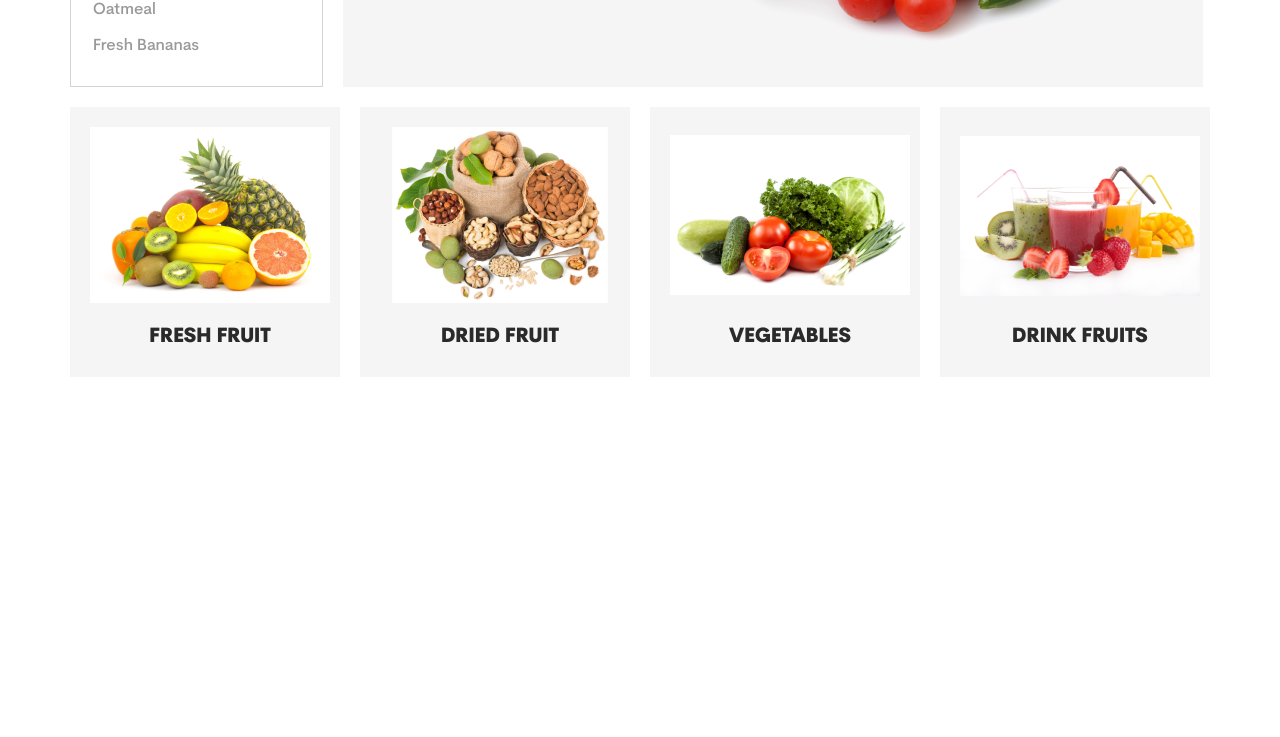
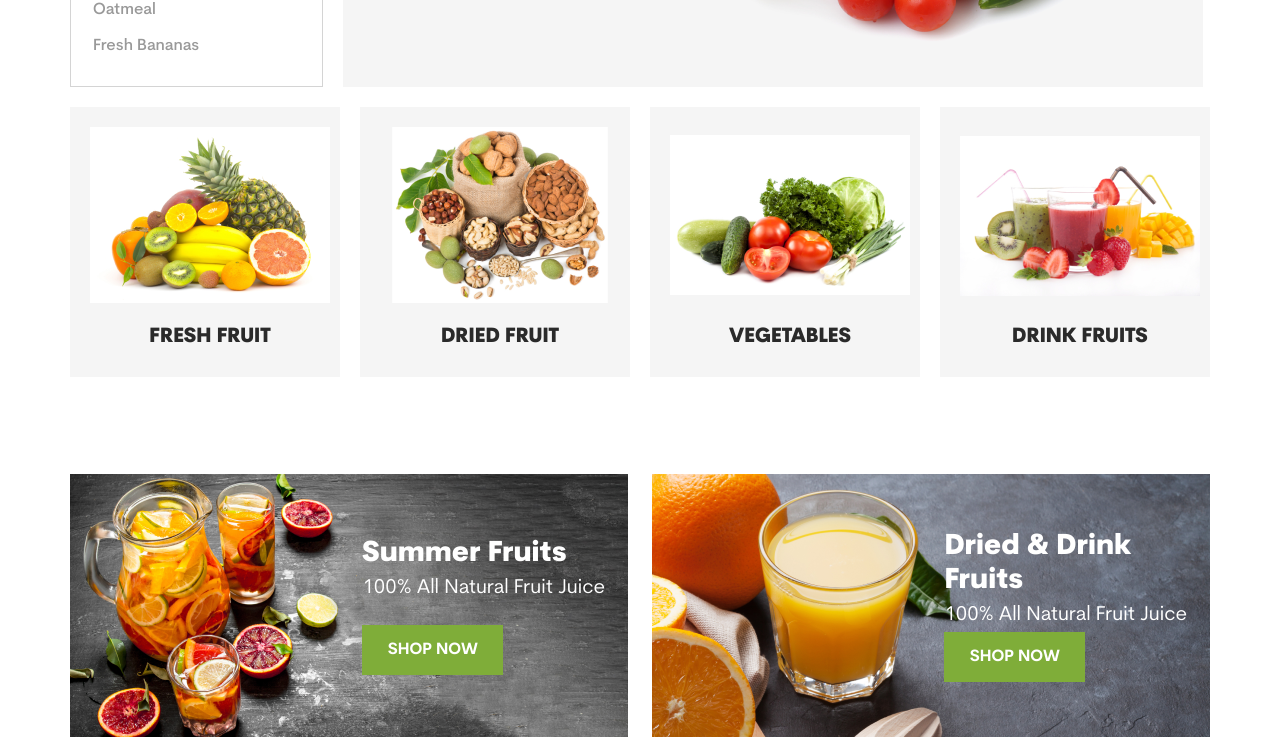
Before and after one commit to Nadia111111/Landing, a plain HTML site: page index.html in a window 1280 px wide. Shown: the part 553-1290 px from the top of the page. Before the commit the page ends 930 px from the top, so only its background shows below. Drawn offline with Linux system fonts and the light colour scheme.

Commit message:
feat: add drink recommendations section

```diff
--- a/index.html
+++ b/index.html
@@ -116,6 +116,26 @@
                 <h2>DRINK FRUITS</h2>
             </article>
         </section>
+        <section class="drink-recommendations">
+            <article class="recommendation" id="recommendation-1">
+                <div class="recommendation-wrapper">
+                    <div class="content">
+                        <h2>summer fruits</h2>
+                        <p>100% all natural fruit juice</p>
+                    </div>
+                    <button class="recommendation-button">SHOP NOW</button>
+                </div>
+            </article>
+            <article class="recommendation" id="recommendation-2">
+                <div class="recommendation-wrapper" id="recommendation-wrapper-2">
+                    <div class="content">
+                        <h2>dried & drink<br>fruits</h2>
+                        <p>100% all natural fruit juice</p>
+                    </div>
+                    <button class="recommendation-button">SHOP NOW</button>
+                </div>
+            </article>
+        </section>
     </main>
   </body>
 </html>
--- a/style.css
+++ b/style.css
@@ -604,3 +604,91 @@ main {
     font-weight: 900;
     line-height: 50px;
 }
+
+.drink-recommendations {
+    width: 100%;
+    margin-top: 97px;
+    display: flex;
+    justify-content: space-between;
+    gap: 24px;
+    align-items: center;
+}
+
+.recommendation {
+    width: 560px;
+    height: 263px;
+    padding-right: 23px;
+    display: flex;
+    justify-content: flex-end;
+    align-items: center;
+}
+
+#recommendation-1 {
+    background: url(images/drink_recommendations/recommendation_1.png);
+    background-size: cover;
+}
+
+#recommendation-2 {
+    background: url(images/drink_recommendations/recommendation_2.png);
+    background-size: cover;
+}
+
+.recommendation-wrapper {
+    display: flex;
+    flex-direction: column;
+    justify-content: space-between;
+    gap: 20px;
+    align-items: flex-start;
+}
+
+#recommendation-wrapper-2 {
+    gap: 0px;
+}
+
+.recommendation-wrapper .content {
+    display: flex;
+    flex-direction: column;
+    justify-content: space-between;
+    gap: 0px;
+    align-items: flex-start;
+}
+
+.recommendation-wrapper .content h2 {
+    color: #FFF;
+    font-size: 28px;
+    font-style: normal;
+    font-weight: 900;
+    line-height: 34px;
+    text-transform: capitalize;
+}
+
+.recommendation-wrapper .content p {
+    color: #FFF;
+    font-size: 20px;
+    font-style: normal;
+    font-weight: 400;
+    line-height: 34px;
+    text-transform: capitalize;
+}
+
+.recommendation-button {
+    width: 141px;
+    height: 50px;
+    padding: 0px 20px;
+    border: none;
+    display: flex;
+    justify-content: center;
+    align-items: center;
+    background: #7FAD39;
+    color: #FFF;
+    text-align: center;
+    font-size: 16px;
+    font-style: normal;
+    font-weight: 700;
+    line-height: normal;
+}
+
+.recommendation-button:hover {
+    background: #5a7b28;
+    cursor: pointer;
+}
```
Also changed, not shown: images/drink_recommendations/recommendation_1.png (added), images/drink_recommendations/recommendation_2.png (added).
